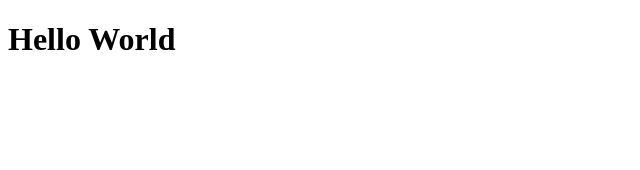
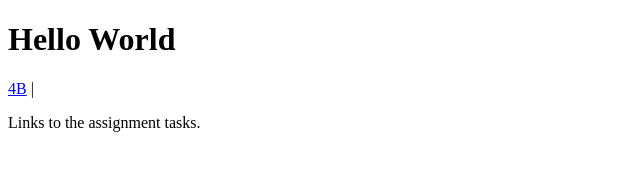
Before and after one commit to apulkkinen/apulkkinen.github.io, a plain HTML site: page index.html in a window 1280 px wide. Shown: the whole page, without its empty margins (0-640 px from the left). Drawn offline with Linux system fonts and the light colour scheme.

Commit message:
Update index.html

```diff
--- a/index.html
+++ b/index.html
@@ -2,5 +2,11 @@
 <html>
 <body>
 <h1>Hello World</h1>
+<div style="font-size:16px; text-align:left;">
+<a href="https://apulkkinen.github.io/4b">4B</a> |
+
+<p> Links to the assignment tasks. </p>
+
+</div>
 </body>
 </html>
```
